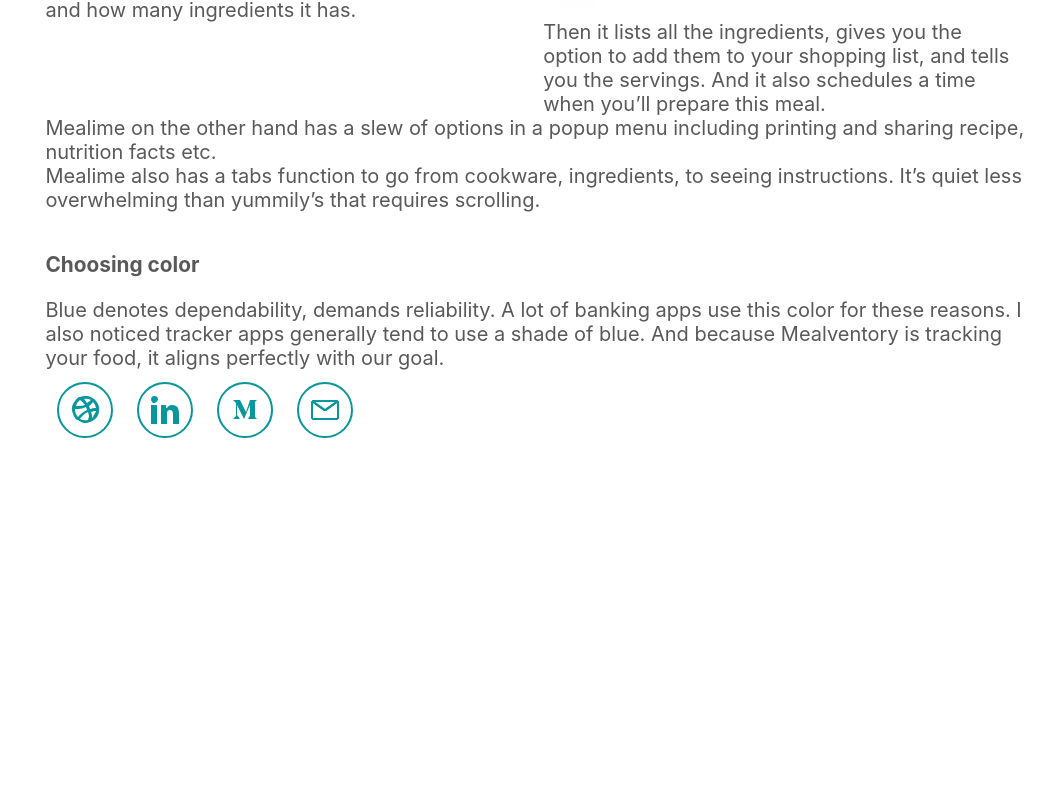
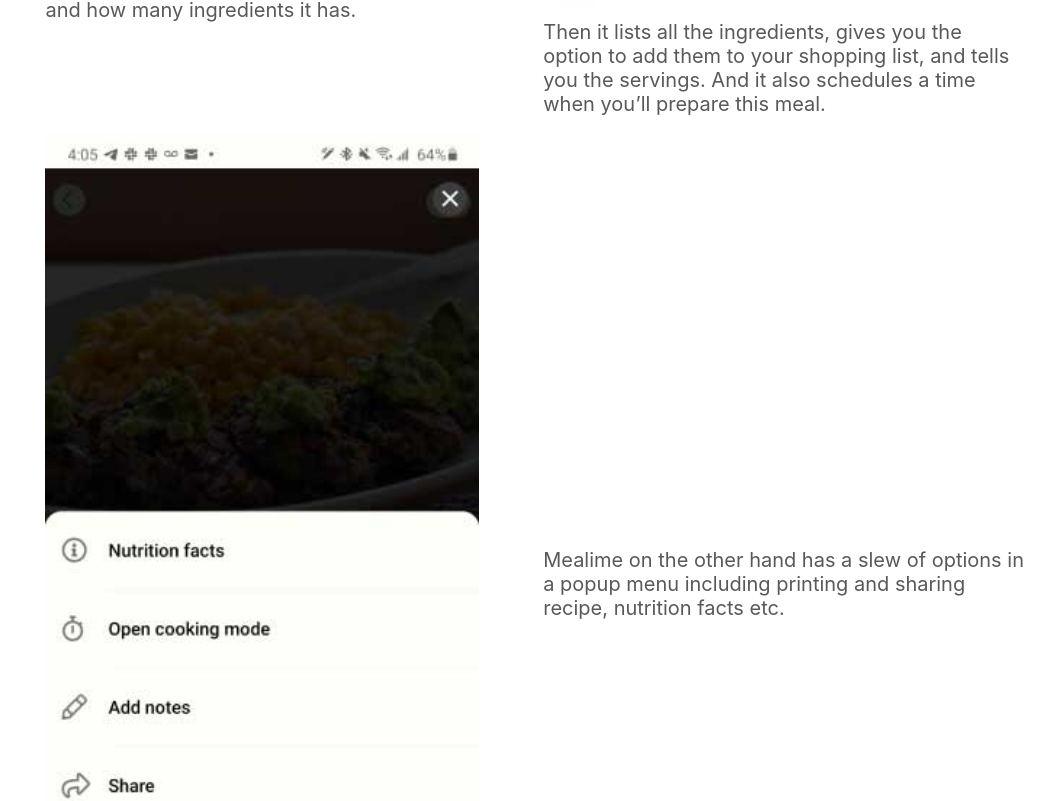
Before and after one commit to vishalicious213/mahiya, a React (Create React App) app: page /meal in a window 1280 px wide. Shown: the part 5348-6149 px from the top of the page, without its empty margins (239-1280 px from the left). Before the commit the page ends 5798 px from the top, so only its background shows below. Built offline with nearby package versions, Linux system fonts and the light colour scheme.

Commit message:
updated Mealventory

```diff
--- a/src/components/case-studies/Mealventory.js
+++ b/src/components/case-studies/Mealventory.js
@@ -13,6 +13,7 @@ import img11 from '../../img/case-study/meal/11.jpg'
 import img12 from '../../img/case-study/meal/12.jpg'
 import img13 from '../../img/case-study/meal/13.jpg'
 import img14 from '../../img/case-study/meal/14.jpg'
+import img15 from '../../img/case-study/meal/15.jpg'
 import '../../styles/case-studies.css';
 
 function Meal() {
@@ -91,7 +92,14 @@ function Meal() {
             <p className='case-font'>Then it lists all the ingredients, gives you the option to add them to your shopping list, and tells you the servings. And it also schedules a time when you’ll prepare this meal.</p>
           </div>
         </div>
-        <p className='case-font'>Mealime on the other hand has a slew of options in a popup menu including printing and sharing recipe, nutrition facts etc.</p>
+
+        <div className='text-and-img'>
+          <div className='fifty-pad'>
+            <img className='ninety' src={img15} alt='Google Calendar schedule'></img>
+          </div>
+          <p className='case-font fifty-pad text-align-center'>Mealime on the other hand has a slew of options in a popup menu including printing and sharing recipe, nutrition facts etc.</p>
+        </div>
+
         <p className='case-font'>Mealime also has a tabs function to go from cookware, ingredients, to seeing instructions. It’s quiet less overwhelming than yummily’s that requires scrolling.</p>
 
         <h3 className='case-section-font'>Choosing color</h3>
--- a/src/styles/case-studies.css
+++ b/src/styles/case-studies.css
@@ -191,3 +191,8 @@
     margin: 1rem 0;
     width: 100%;
 }
+
+.text-align-center {
+    display: flex;
+    align-items: center;
+}
```
Also changed, not shown: src/img/case-study/meal/15.jpg (added).
